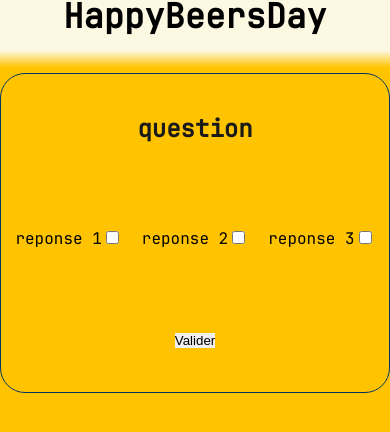
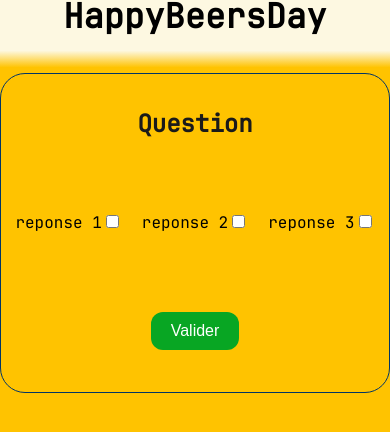
Before and after one commit to RomainRG31/happybeersday, a React (Vite) app: page /question in a window 390 px wide. Shown: the top 432 px of the page. Built offline with nearby package versions, Linux system fonts and the light colour scheme.

Commit message:
changing button and css responsive in question page

```diff
--- a/src/App.css
+++ b/src/App.css
@@ -77,7 +77,7 @@ p {
 }
 
 .start-button {
-  background-color: #0f097a;
+  background-color: #097a0f;
   color: white;
   border: none;
   padding: 10px 20px;
--- a/src/components/QuestionCard.css
+++ b/src/components/QuestionCard.css
@@ -20,8 +20,24 @@ h1 {
   border-radius: 25px;
 }
 
+.next-button {
+  background-color: #08a623;
+  color: white;
+  border: none;
+  padding: 10px 20px;
+  text-align: center;
+  text-decoration: none;
+  display: inline-block;
+  font-size: 16px;
+  margin: 4px 2px;
+  cursor: pointer;
+  border-radius: 12px;
+  transition: background-color 0.3s ease;
+}
 
-
+.next-button:hover {
+  background-color: #45a049;
+}
 ul {
   display: flex;
   flex-direction: row;
--- a/src/components/QuestionCard.jsx
+++ b/src/components/QuestionCard.jsx
@@ -7,7 +7,7 @@ function QuestionCard() {
       <h1>HappyBeersDay</h1>
       <div className="question">
         <div className="question-card">
-          <h2>question</h2>
+          <h2>Question</h2>
           <ul>
             <li>
               reponse 1
@@ -22,7 +22,7 @@ function QuestionCard() {
               <input type="checkbox" />
             </li>
           </ul>
-          <button>Valider</button>
+          <button className="next-button">Valider</button>
         </div>
       </div>
     </>
```
Lines whose indentation alone changed are shown as unchanged.
